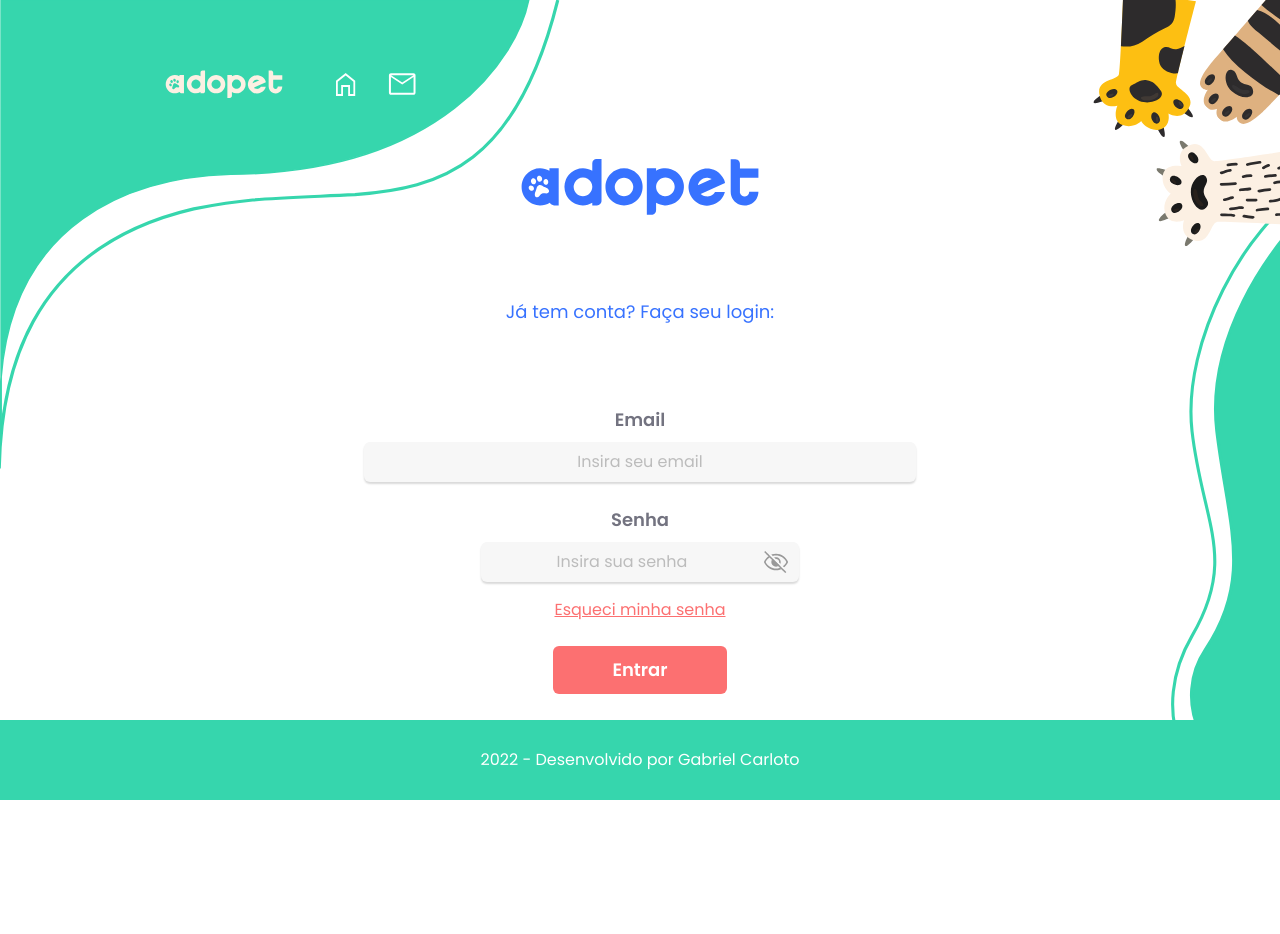
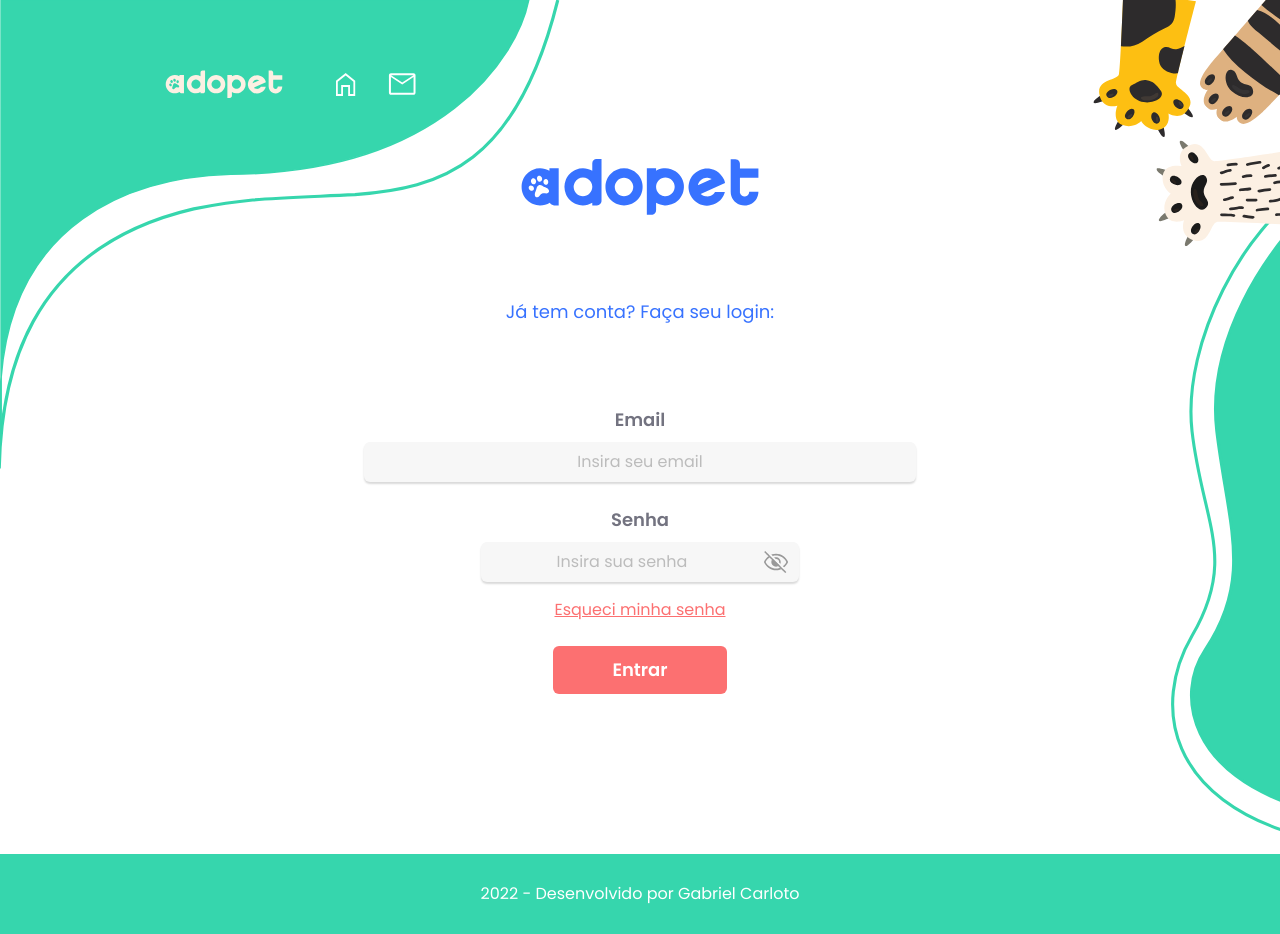
Before and after one commit to gabrielcarloto/adopet, a React (Vite) app: page /login in a window 1280 px wide. Before the commit the page ends 800 px from the top, so only its background shows below. Built offline with nearby package versions, Linux system fonts and the light colour scheme; no server answers.

Commit message:
🩹 fix: bottom space between footer and main in login page

```diff
--- a/src/pages/Signin.tsx
+++ b/src/pages/Signin.tsx
@@ -5,7 +5,7 @@ import Main from '../components/Main';
 
 export default function Signin() {
   return (
-    <Main className="gap-12 md:gap-10 xl:gap-20 items-center">
+    <Main className="mb-40 gap-12 md:gap-10 xl:gap-20 items-center">
       <h1>
         <Logo variant="blue" />
       </h1>
```
